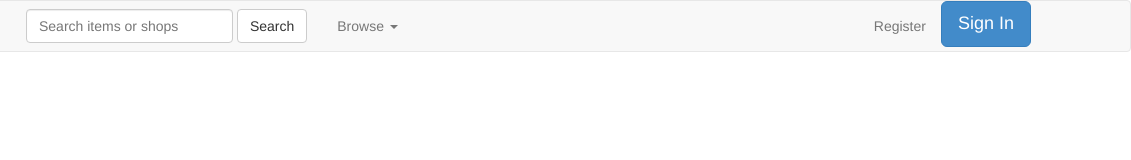
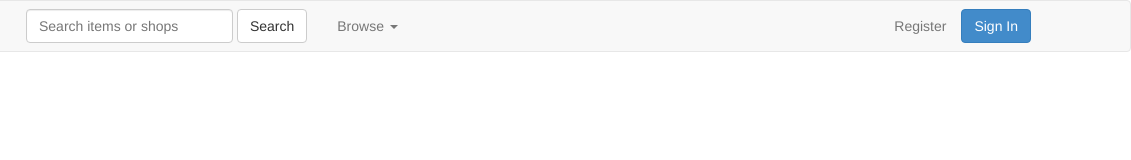
Before and after one commit to jterry0/NMIX-Etsy-Redesign, a plain HTML site: page index2.html in a window 1280 px wide. Shown: the full height of the page, 149-1280 px from the left. Drawn offline with nearby package versions, Linux system fonts and the light colour scheme.

Commit message:
fixed sign in button

```diff
--- a/index2.html
+++ b/index2.html
@@ -62,7 +62,7 @@
           </ul>
         </li>
       </ul>
-<button class="btn btn-primary btn-lg navbar-right margin-left" data-toggle="modal" data-target="#myModal">
+<button type="button" class="btn btn-primary navbar-btn navbar-right margin-left" data-toggle="modal" data-target="#myModal">
   Sign In
 </button>
 
```
